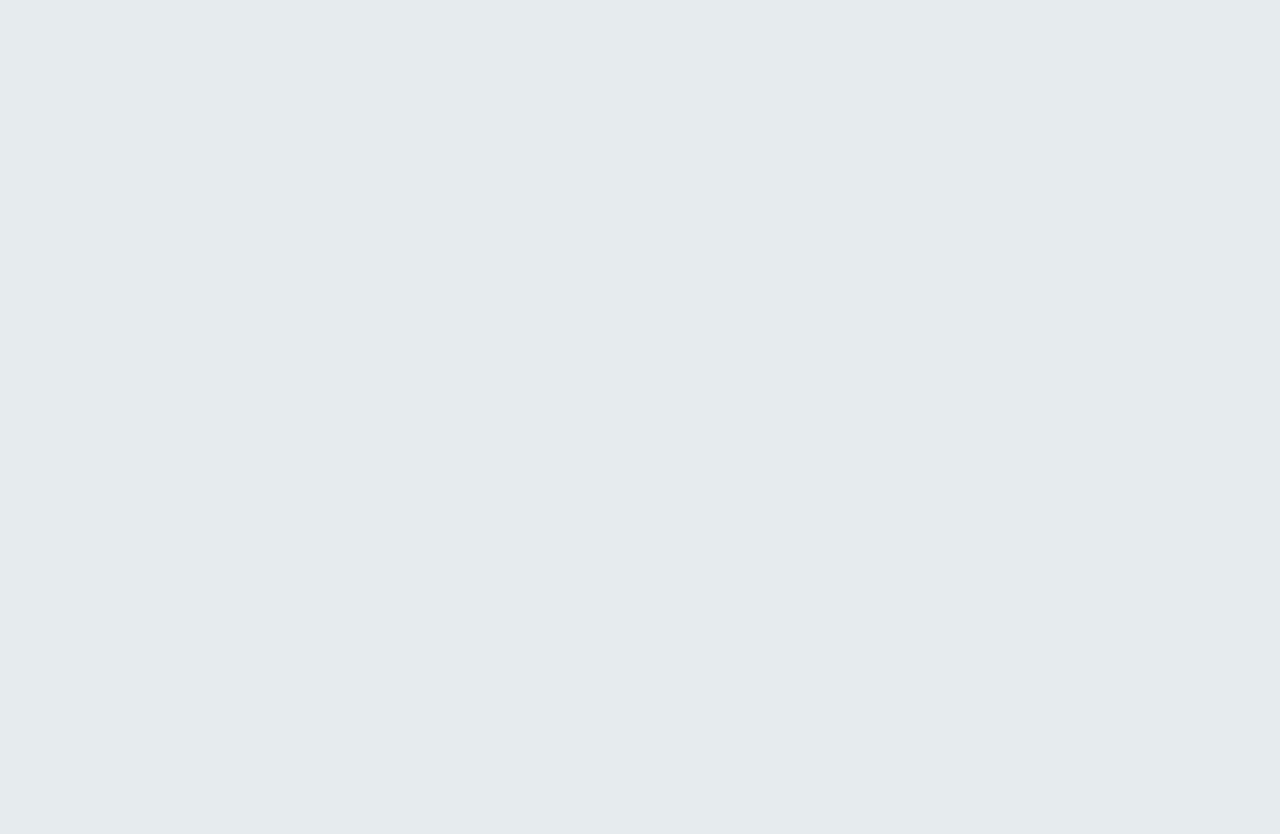
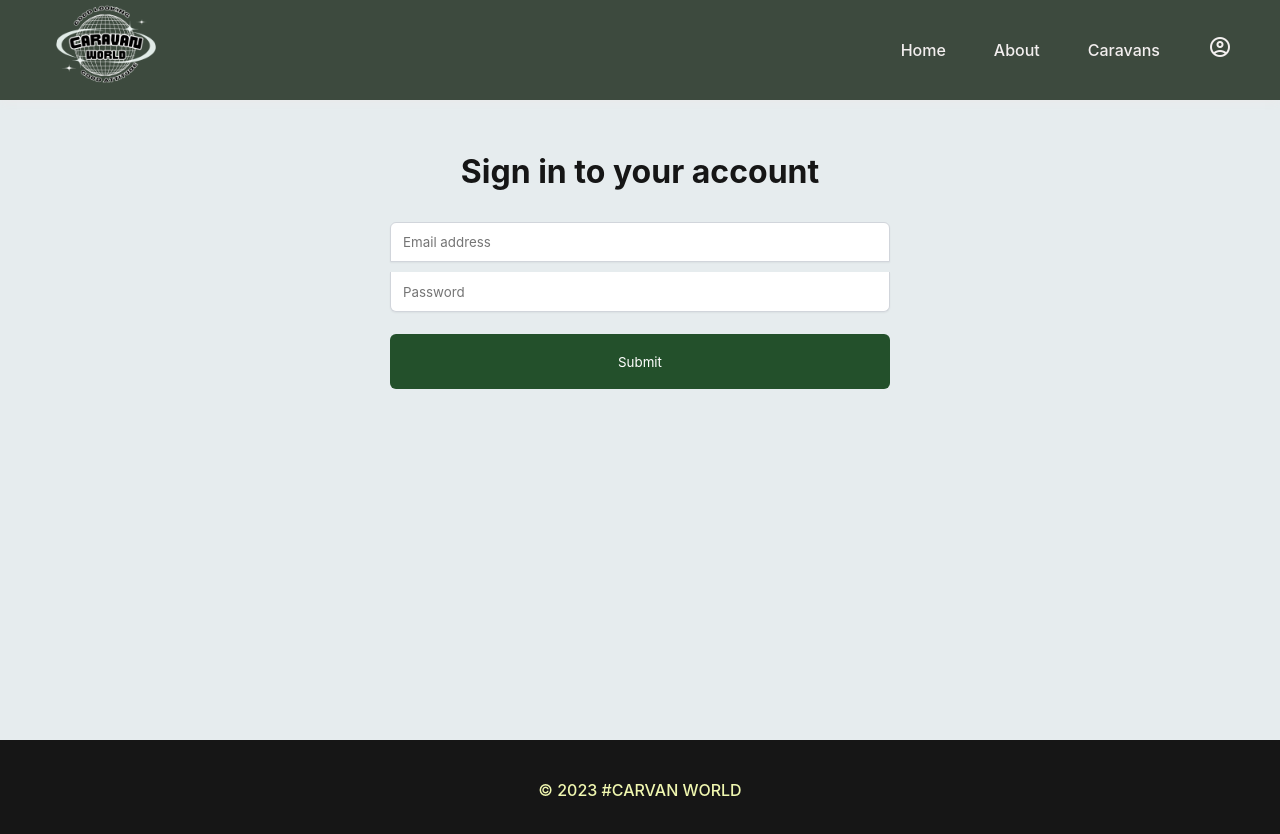
Before and after one commit to RatiuCristian1/caravan-display-test1, a React (Vite) app in the folder caravanDisplayTest1/: page /login in a window 1280 px wide. Before the commit this address had no page. Shown: the top 834 px of the page. Before the commit the page ends 800 px from the top, so only its background shows below. Built offline with nearby package versions, Linux system fonts and the light colour scheme; a web font is replaced by a local one.

Commit message:
Adding the sign up page

```diff
--- a/caravanDisplayTest1/index.html
+++ b/caravanDisplayTest1/index.html
@@ -4,6 +4,7 @@
     <meta charset="UTF-8" />
     <link rel="icon" type="image/svg+xml" href="/vite.svg" />
     <meta name="viewport" content="width=device-width, initial-scale=1.0" />
+    <link rel="stylesheet" href="https://fonts.googleapis.com/css2?family=Material+Symbols+Outlined:opsz,wght,FILL,GRAD@20..48,100..700,0..1,-50..200" />
     <link rel="preconnect" href="https://fonts.googleapis.com">
     <link rel="preconnect" href="https://fonts.gstatic.com" crossorigin>
     <link href="https://fonts.googleapis.com/css2?family=Shantell+Sans&display=swap" rel="stylesheet">
--- a/caravanDisplayTest1/src/api.js
+++ b/caravanDisplayTest1/src/api.js
@@ -49,3 +49,20 @@ export async function getVan(id) {
 
   return { ...caravanData, id: snapshot.id };
 }
+
+export async function loginUser(creds) {
+  const res = await fetch("/api/login",
+      { method: "post", body: JSON.stringify(creds) }
+  )
+  const data = await res.json()
+
+  if (!res.ok) {
+      throw {
+          message: data.message,
+          statusText: res.statusText,
+          status: res.status
+      }
+  }
+
+  return data
+}
--- a/caravanDisplayTest1/src/components/Header.jsx
+++ b/caravanDisplayTest1/src/components/Header.jsx
@@ -13,6 +13,7 @@ export default function Header() {
                 <Link to="/">Home</Link>
                 <Link to="/about">About</Link>
                 <Link to="/caravans">Caravans</Link>
+                <Link to="/login"><span className="material-symbols-outlined">account_circle</span></Link>
             </nav>
         </header>
     )
--- a/caravanDisplayTest1/src/index.css
+++ b/caravanDisplayTest1/src/index.css
@@ -52,10 +52,30 @@ header {
   box-shadow: 0 0 10px rgb(236, 233, 233);
 }
 
+nav  {
+  display: flex;
+  align-items: center;
+}
+
+.navigation--el a {
+  text-decoration: none;
+  margin-right: 3em;
+  color: #f3efef;
+  font-weight: 500;
+}
+
+.material-symbols-outlined {
+  font-variation-settings:
+  'FILL' 0,
+  'wght' 400,
+  'GRAD' 0,
+  'opsz' 24
+}
+
 @media screen and (max-width: 800px) {
-  .navigation--el {
-    font-size: 0.8rem;
-    margin-right: -10px;
+  .navigation--el a {
+    font-size: 0.9rem;
+    margin-right: 1.2rem;
   }
 }
 
@@ -170,26 +190,32 @@ header {
 
 }
 
-.navigation--el a {
-  text-decoration: none;
-  margin-right: 3em;
-  color: #f3efef;
-  font-weight: 500;
-}
 
 footer {
   background-color: #161616;
   color: rgb(240, 247, 176);
-  height: 77px;
+  height: 100px;
   display: flex;
   flex-shrink: 0;
   justify-content: center;
   align-items: center;
+  font-weight: 500;;
+}
+
+/* footer {
+  background-color: #161616;
+  color: #aaaaaa;
+  height: 74px;
+  display: flex;
+  flex-shrink: 0;
+  justify-content: center;
+  align-items: center;
+  margin-top: auto;
   font-weight: 500;
-  /* position: fixed; */
+  /* position: fixed;
   bottom: 0;
-  width: 100%;
-}
+  width: 100%; */
+
 
 .caravan-list {
   display: flex;
@@ -525,3 +551,57 @@ footer {
   font-weight: 500;
 
 }
+
+.login-container {
+  height: 80vh;
+  display: flex;
+  flex-direction: column;
+  align-items: center;
+  padding-inline: 27px;
+}
+
+.login-form {
+  display: flex;
+  flex-direction: column;
+  width: 100%;
+  max-width: 500px;
+}
+
+.login--header {
+  margin-top: 3rem;
+  margin-bottom: 1rem;
+}
+
+.login-form > input {
+  border: 1px solid rgba(209, 213, 219);
+  height: 40px;
+  text-indent: 10px;
+  font-family: "Inter", sans-serif;
+  box-shadow: 0px 1px 2px rgba(0, 0, 0, 0.05);
+  font-weight: 400;
+  margin-top: 10px;
+}
+
+.login-form > input:focus {
+  outline: none;
+}
+
+.login-form > input:first-of-type {
+  border-radius: 6px 6px 0px 0px;
+}
+
+.login-form > input:last-of-type {
+  border-radius: 0px 0px 6px 6px;
+  border-top: none;
+}
+
+.login-form > button {
+  background-color: #23502B;
+  border: none;
+  border-radius: 6px;
+  height: 55px;
+  margin-top: 22px;
+  color: white;
+  font-family: "Inter", sans-serif;
+  cursor: pointer;
+}
--- a/caravanDisplayTest1/src/main.jsx
+++ b/caravanDisplayTest1/src/main.jsx
@@ -7,6 +7,7 @@ import Home from './pages/Home'
 import About from './pages/About'
 import Caravans from './pages/Caravans'
 import CaravanDetails from './pages/CaravanDetails'
+import Login from './pages/Login'
 
 function App() {
   return (
@@ -16,6 +17,7 @@ function App() {
           <Route index element={<Home />} />
           <Route path='/about' element={<About />} />
           <Route path='/caravans' element={<Caravans />} />
+          <Route path='/login' element={<Login />} />
           <Route path='/caravans/:id' element={<CaravanDetails />} />
         </Route>
       </Routes>
--- a/caravanDisplayTest1/src/pages/CaravanDetails.jsx
+++ b/caravanDisplayTest1/src/pages/CaravanDetails.jsx
@@ -53,7 +53,7 @@ export default function CaravanDetail() {
                     <h2>{van.name}</h2>
                     <p className="caravan-price"><span>${van.price}</span>/day</p>
                     <p className="caravan--details-description">{van.description}</p>
-                    <button className="link-button">Rent this van</button>
+                    <Link to={'/login'}  className="link-button">Rent this van</Link>
                 </div>
             )}
         </div>
--- /dev/null
+++ b/caravanDisplayTest1/src/pages/Login.jsx
@@ -0,0 +1,45 @@
+import React from "react"
+
+export default function Login() {
+    const [loginFormData, setLoginFormData] = React.useState({ email: "", password: "" })
+
+
+    function handleSubmit(e) {
+        e.preventDefault()
+    }
+
+    function handleChange(e) {
+        const { name, value } = e.target
+        setLoginFormData(prev => ({
+            ...prev,
+            [name]: value
+        }))
+        console.log(name, value)
+    }
+
+    return (
+        <div className="login-container">
+
+            <h1 className="login--header">Sign in to your account</h1>
+
+            <form onSubmit={handleSubmit} className="login-form">
+                <input
+                    name="email"
+                    onChange={handleChange}
+                    type="email"
+                    placeholder="Email address"
+                    value={loginFormData.email}
+                />
+                <input
+                    name="password"
+                    onChange={handleChange}
+                    type="password"
+                    placeholder="Password"
+                    value={loginFormData.password}
+                />
+                <button>Submit</button>
+            </form>
+        </div>
+    )
+
+}
```
